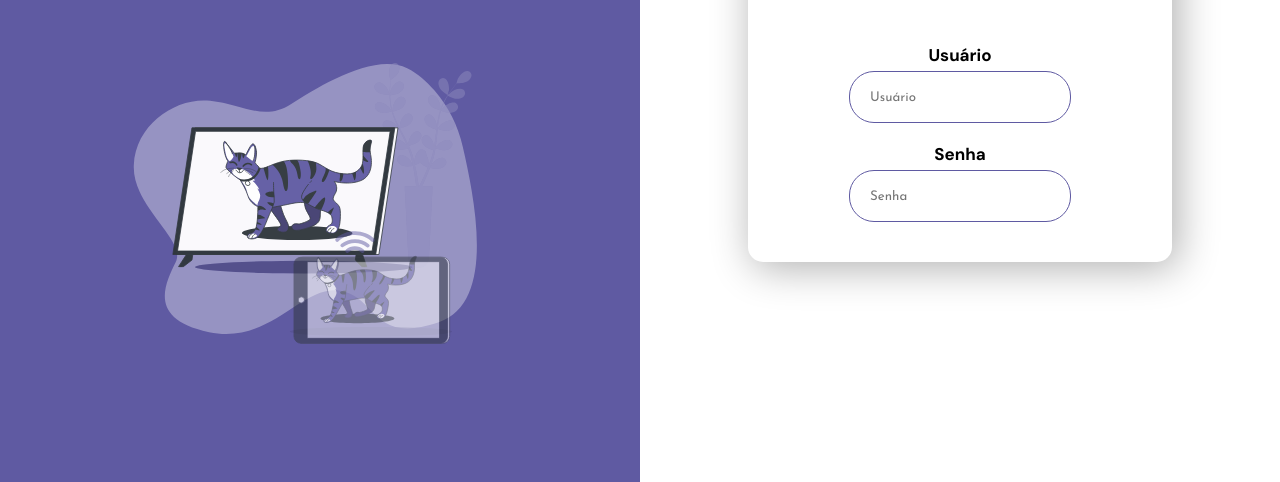
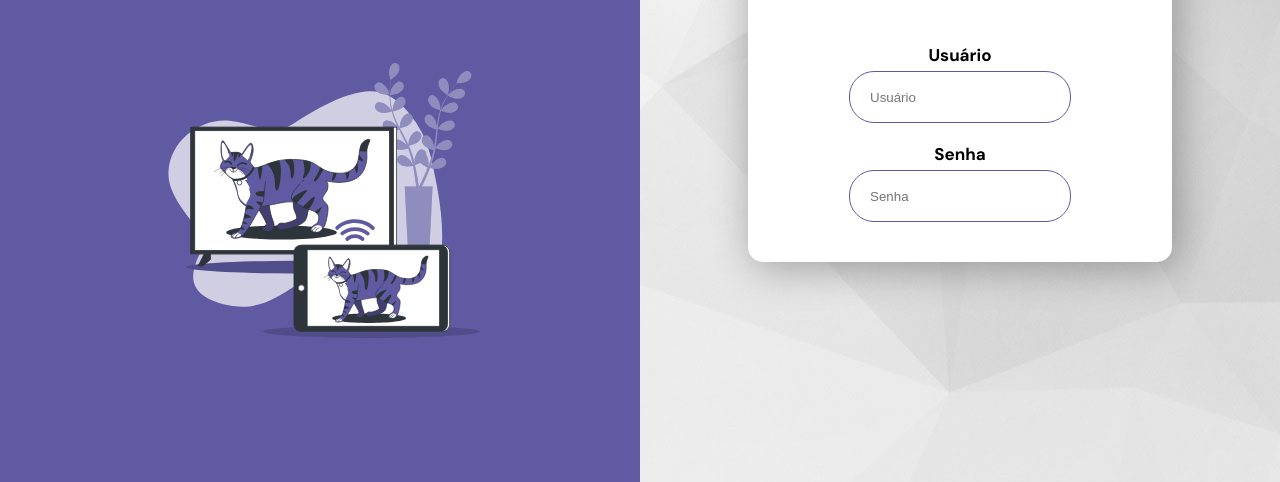
Before and after one commit to joaogabriel7845/Praticando-HTML-e-CSS, a plain HTML site: page pratica02/index.html in a window 1280 px wide. Shown: the part 318-800 px from the top of the page. Drawn offline with Linux system fonts and the light colour scheme.

Commit message:
Update style.css

```diff
--- a/pratica02/style.css
+++ b/pratica02/style.css
@@ -4,7 +4,6 @@
 * {
     margin: 0px;
     padding: 0px;
-    font-family: Josefin Sans;
 }
 
 .mainpag {
@@ -24,6 +23,7 @@
 
 .leftlogin > h1{
     font-size: 50px;
+    font-family: Josefin Sans;
     padding-top: 50px;
     text-align: center;
 }
@@ -35,6 +35,8 @@
 .rightlogin {
     width: 50vw;
     height: 100vh;
+    background-image: url('imagens/wallpaper004.jpg');
+    background-position: right;
     display: flex;
     justify-content: center;
     align-items: center;
@@ -52,6 +54,7 @@
 }
 
 .cardlogin > h1 {
+    font-family: Josefin Sans;
     text-align: center;
     padding-top: 30px;
     margin-bottom: 40px;
```
